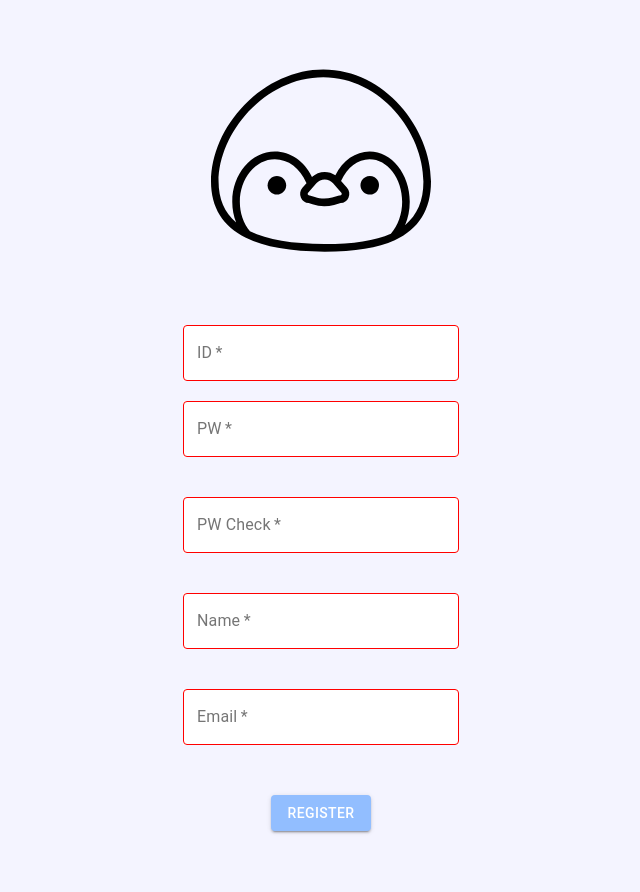
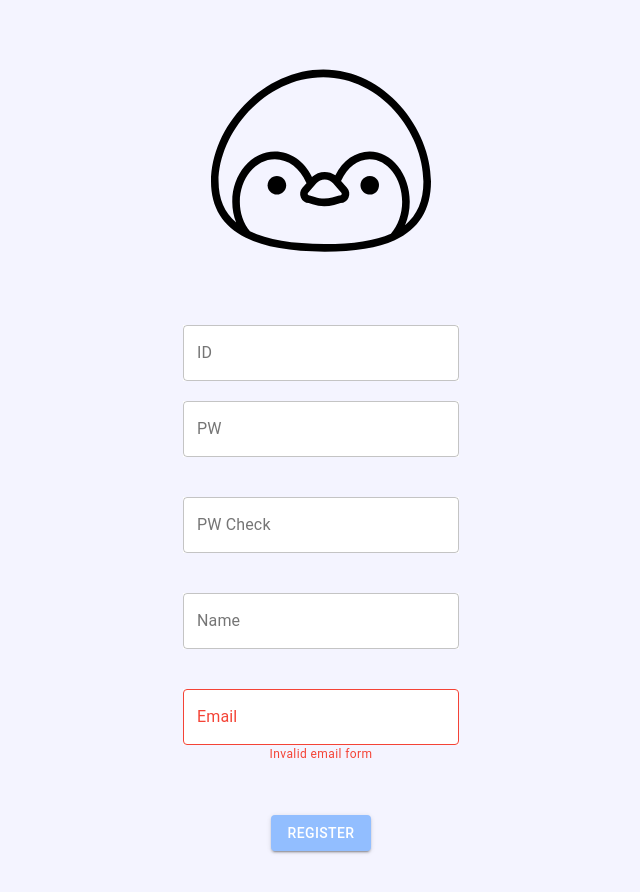
Before and after one commit to Jang-Angol/PengChat, a React (Create React App) app in the folder pengchat_client/: page /register in a window 1280 px wide. Shown: the top 892 px of the page, without its empty margins (319-959 px from the left). Built offline with nearby package versions, Linux system fonts and the light colour scheme.

Commit message:
login complete

```diff
--- a/pengchat_client/package.json
+++ b/pengchat_client/package.json
@@ -19,6 +19,7 @@
     "redux-actions": "^2.6.5",
     "redux-devtools-extension": "^2.13.9",
     "redux-saga": "^1.1.3",
+    "styled-components": "^5.3.3",
     "web-vitals": "^1.1.2"
   },
   "scripts": {
--- a/pengchat_client/src/assets/CustomMaterial.js
+++ b/pengchat_client/src/assets/CustomMaterial.js
@@ -17,6 +17,12 @@ const CustomTextField = withStyles({
     "& input:invalid + fieldset": {
       borderColor: "red",
     },
+    "& .MuiFormHelperText-contained": {
+      marginTop: 0,
+      width: "100%",
+      backgroundColor: "#F4F4FF",
+      textAlign: "center",
+    },
   },
 })(TextField);
 
--- /dev/null
+++ b/pengchat_client/src/components/ErrorMessage.js
@@ -0,0 +1,9 @@
+import styled from "styled-components";
+
+const ErrorMessage = styled.div`
+  color: red;
+  text-align: center;
+  margin-bottom: 2rem;
+`;
+
+export default ErrorMessage;
--- a/pengchat_client/src/lib/api/auth.js
+++ b/pengchat_client/src/lib/api/auth.js
@@ -1,13 +1,14 @@
 import client from "./client";
 //로그인
-export const login = ({ peng_id, peng_pw }) => {
-  client.post("/login", { peng_id, peng_pw });
-};
+export const login = ({ peng_id, peng_pw }) =>
+  client.post("/login", { peng_id, peng_pw }).then((res) => {
+    client.defaults.headers.common["X-AUTH-TOKEN"] = `Bearer ${res.data}`;
+    return res;
+  });
 
 //회원가입
-export const register = ({ peng_id, peng_pw, peng_name, peng_email }) => {
+export const register = ({ peng_id, peng_pw, peng_name, peng_email }) =>
   client.post("/signup", { peng_id, peng_pw, peng_name, peng_email });
-};
 
 //체크
-export const check = () => client.get("/test");
+export const check = () => client.get("/user/check");
--- a/pengchat_client/src/lib/api/client.js
+++ b/pengchat_client/src/lib/api/client.js
@@ -12,6 +12,7 @@ const client = axios.create();
 // client.defaults.headers.comon["Authorization"] = "Bearer a1b2c3d4";
 
 // 인터셉터 설정
+/*
 axios.interceptors.response.use(
   (response) => {
     // 요청 성공 시 특정 작업 수행
@@ -24,6 +25,5 @@ axios.interceptors.response.use(
     return Promise.reject(error);
   }
 );
-
-
+*/
 export default client;
--- a/pengchat_client/src/lib/createRequestSaga.js
+++ b/pengchat_client/src/lib/createRequestSaga.js
@@ -18,7 +18,7 @@ export default function createRequestSaga(type, request) {
       console.log(response);
       yield put({
         type: SUCCESS,
-        payload: response,
+        payload: response.data,
       });
     } catch (e) {
       yield put({
--- /dev/null
+++ b/pengchat_client/src/modules/Validation.js
@@ -0,0 +1,44 @@
+// 4자리~12자리 알파벳 or 숫자
+const idValidation = (input) => {
+  const regExp = /^[A-Za-z0-9]{4,12}$/;
+  if (regExp.test(input)) return true;
+  else {
+    console.error("invalid input:", input);
+    return false;
+  }
+};
+// 8자리~20자리 ASCII 코드
+const pwValidation = (input) => {
+  const regExp = /^[\x00-\x7F]{8,20}$/;
+  if (regExp.test(input)) return true;
+  else {
+    console.error("invalid input:", input);
+    return false;
+  }
+};
+// 한글 또는 영어 공백 포함 한글 혼용 불가 20자 이내
+const nameValidation = (input) => {
+  const regExpKor = /^[가-힣]+[가-힣\s]*[가-힣]+$/;
+  const regExpEng = /^[a-zA-Z]+[a-zA-Z\s]*[a-zA-Z]+$/;
+  if (!(regExpEng.test(input) || regExpKor.test(input)) || input.length > 30) {
+    console.error("invalid input:", input);
+    return false;
+  } else return true;
+};
+// 이메일 양식
+const emailValidation = (input) => {
+  //"/^[0-9a-zA-Z]([-_\.]?[0-9a-zA-Z])*@[0-9a-zA-Z]([-_\.]?[0-9a-zA-Z])*\.[a-zA-Z]{2,3}$/i"
+  const regExp =
+    /^[0-9a-zA-Z]([-_\.]?[0-9a-zA-Z])*@[0-9a-zA-Z]([-_\.]?[0-9a-zA-Z])*\.[a-zA-Z]{2,3}$/i;
+  if (regExp.test(input)) return true;
+  else {
+    console.error("invalid input:", input);
+    return false;
+  }
+};
+module.exports = {
+  idValidation,
+  pwValidation,
+  nameValidation,
+  emailValidation,
+};
--- a/pengchat_client/src/modules/index.js
+++ b/pengchat_client/src/modules/index.js
@@ -1,4 +1,4 @@
-import { all } from "@redux-saga/core/effects";
+import { all } from "redux-saga/effects";
 import { combineReducers } from "redux";
 import auth, { authSaga } from "./auth";
 import loading from "./loading";
--- a/pengchat_client/src/pages/LoginPage.js
+++ b/pengchat_client/src/pages/LoginPage.js
@@ -1,4 +1,4 @@
-import React, { useEffect } from "react";
+import React, { useEffect, useState } from "react";
 import { useDispatch, useSelector } from "react-redux";
 import { Container } from "@material-ui/core";
 import { withRouter } from "react-router-dom";
@@ -8,6 +8,8 @@ import { changeField, initializeForm, login } from "../modules/auth";
 import { check } from "../modules/user";
 import logoImg from "../assets/animal-kingdom.svg";
 import { CustomTextField, CustomButton } from "../assets/CustomMaterial";
+import { idValidation, pwValidation } from "../modules/Validation";
+import ErrorMessage from "../components/ErrorMessage";
 
 const LoginPage = ({ history }) => {
   const dispatch = useDispatch();
@@ -17,6 +19,8 @@ const LoginPage = ({ history }) => {
     authError: auth.authError,
     user: user.user,
   }));
+  const [error, setError] = useState(null);
+
   // 인풋 변경 이벤트 핸들러
   const onChange = (e) => {
     const { value, id } = e.target;
@@ -37,8 +41,18 @@ const LoginPage = ({ history }) => {
   // 폼 등록 이벤트 핸들러
   const onSubmit = (e) => {
     e.preventDefault();
+    setError(null);
     const { peng_id, peng_pw } = form;
     console.log(form);
+    if (peng_id === "" || peng_pw === "") {
+      setError("Please enter your ID and password.");
+      return;
+    } else {
+      if (!idValidation(peng_id) || !pwValidation(peng_pw)) {
+        setError("Invalid input");
+        return;
+      }
+    }
     dispatch(login({ peng_id, peng_pw }));
   };
 
@@ -46,6 +60,7 @@ const LoginPage = ({ history }) => {
     if (authError) {
       console.log("오류 발생");
       console.log(authError);
+      setError("Failed to Login");
       return;
     }
     if (auth) {
@@ -87,6 +102,7 @@ const LoginPage = ({ history }) => {
             }}
           />
         </div>
+        {error && <ErrorMessage>{error}</ErrorMessage>}
         <CustomButton variant="contained" type="submit">
           Login
         </CustomButton>
--- a/pengchat_client/src/pages/RegisterPage.js
+++ b/pengchat_client/src/pages/RegisterPage.js
@@ -9,6 +9,12 @@ import { changeField, initializeForm, register } from "../modules/auth";
 import logoImg from "../assets/animal-kingdom.svg";
 import { CustomTextField, CustomButton } from "../assets/CustomMaterial";
 import { check } from "../modules/user";
+import {
+  idValidation,
+  pwValidation,
+  nameValidation,
+  emailValidation,
+} from "../modules/Validation";
 
 const RegisterPage = ({ history }) => {
   const dispatch = useDispatch();
@@ -36,7 +42,7 @@ const RegisterPage = ({ history }) => {
     console.log(form);
     if (peng_pw !== peng_pw_check) {
       // TO DO : 오류 처리
-      console.log("비밀번호가 일치하지 않습니다.")
+      console.log("비밀번호가 일치하지 않습니다.");
       return;
     }
     dispatch(register({ peng_id, peng_pw, peng_name, peng_email }));
@@ -80,58 +86,85 @@ const RegisterPage = ({ history }) => {
       <form className="signupBox" onSubmit={onSubmit}>
         <div>
           <CustomTextField
-            required
             variant="outlined"
             id="peng_id"
             label="ID"
             onChange={onChange}
             value={form.peng_id}
+            error={form.peng_id !== "" && !idValidation(form.peng_id)}
+            helperText={
+              form.peng_id !== "" && !idValidation(form.peng_id)
+                ? "Alphabet or number of 4 to 12 letters"
+                : ""
+            }
           />
           <CustomTextField
-            required
             variant="outlined"
             id="peng_pw"
             label="PW"
             type="password"
             onChange={onChange}
             value={form.peng_pw}
+            error={form.peng_pw !== "" && !pwValidation(form.peng_pw)}
+            helperText={
+              form.peng_pw !== "" && !pwValidation(form.peng_pw)
+                ? "8 to 20 letters"
+                : ""
+            }
             style={{
               marginTop: 20,
               marginBottom: 20,
             }}
           />
           <CustomTextField
-            required
             variant="outlined"
             id="peng_pw_check"
             label="PW Check"
             type="password"
             onChange={onChange}
             value={form.peng_pw_check}
+            error={
+              form.peng_pw_check !== "" && form.peng_pw === form.peng_pw_check
+            }
+            helperText={
+              form.peng_pw_check !== "" && form.peng_pw === form.peng_pw_check
+                ? "Is not equal to PW"
+                : ""
+            }
             style={{
               marginTop: 20,
               marginBottom: 20,
             }}
           />
           <CustomTextField
-            required
             variant="outlined"
             id="peng_name"
             label="Name"
             onChange={onChange}
             value={form.peng_name}
+            error={form.peng_name !== "" && !nameValidation(form.peng_name)}
+            helperText={
+              form.peng_name !== "" && !nameValidation(form.peng_name)
+                ? "Korean or English"
+                : ""
+            }
             style={{
               marginTop: 20,
               marginBottom: 20,
             }}
           />
           <CustomTextField
-            required
             variant="outlined"
             id="peng_email"
             label="Email"
             onChange={onChange}
             value={form.peng_email}
+            error={form.peng_eamil !== "" && !emailValidation(form.peng_email)}
+            helperText={
+              form.peng_eamil !== "" && !emailValidation(form.peng_email)
+                ? "Invalid email form"
+                : ""
+            }
             style={{
               marginTop: 20,
               marginBottom: 20,
```
Also changed, not shown: 1 other file (tests, documents, lock files or other folders).
